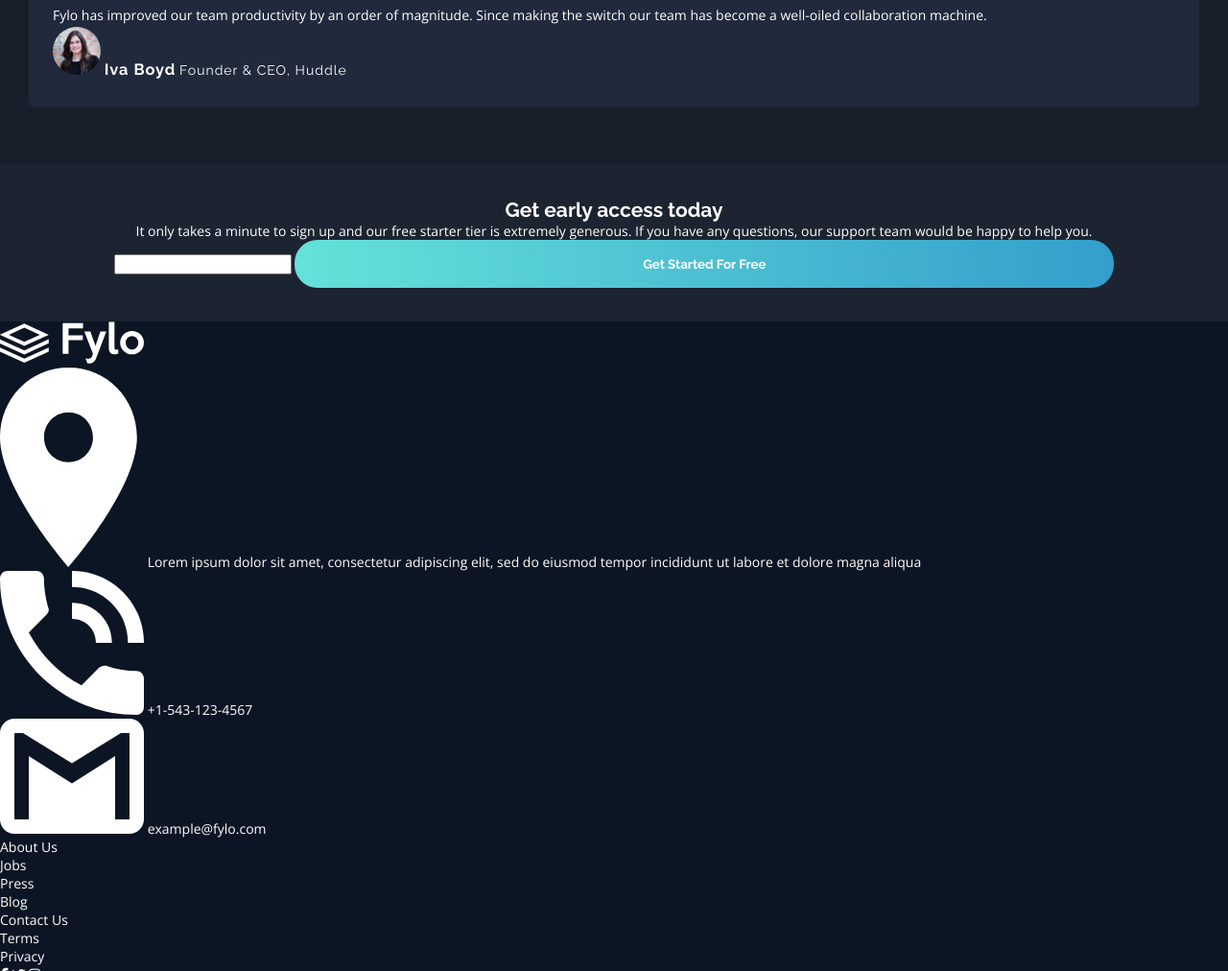
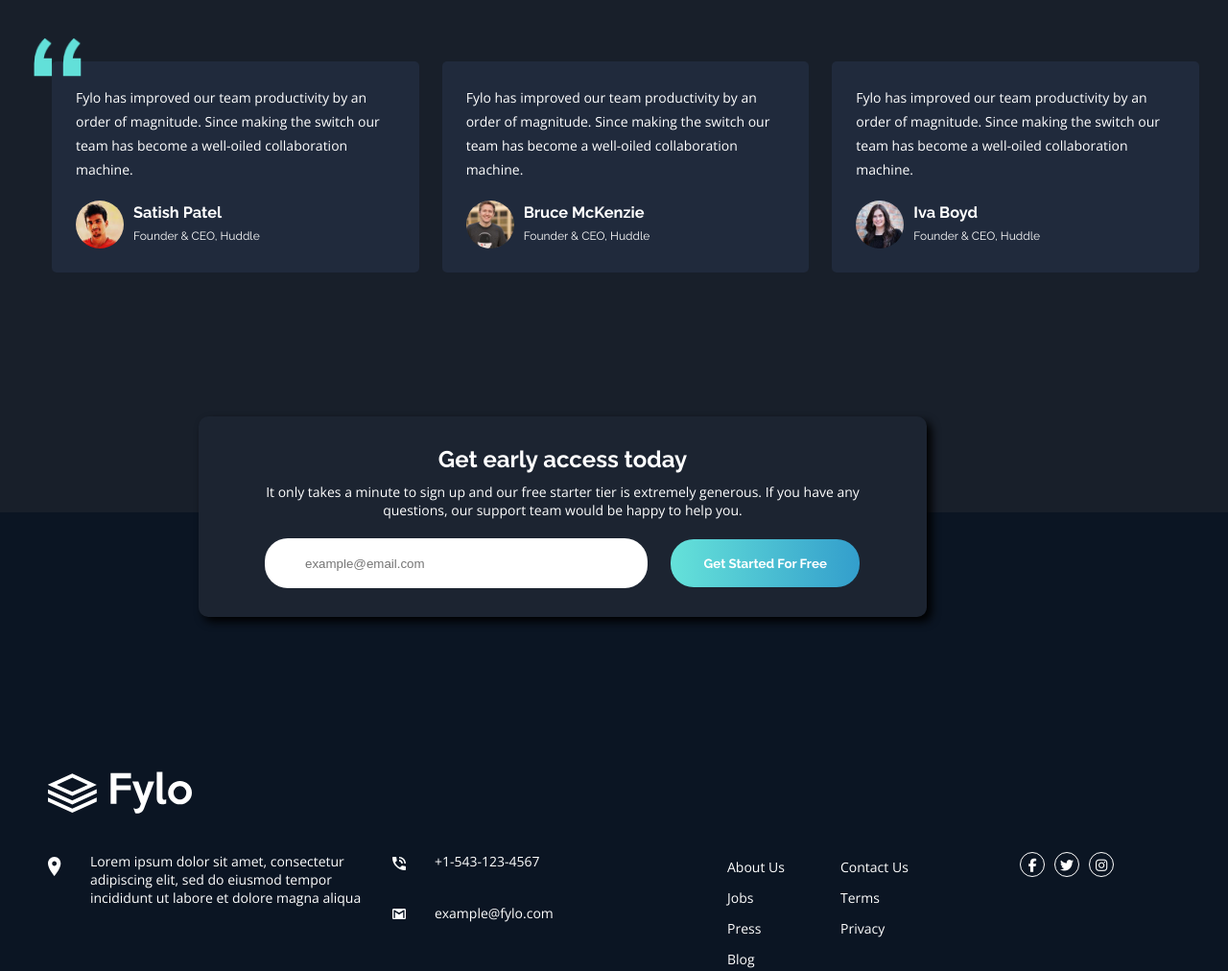
Before and after one commit to josepharsenicsulfate/fylo-dark, a plain HTML site: page index.html in a window 1280 px wide. Shown: the part 2411-3423 px from the top of the page at 96% size. Drawn offline with nearby package versions, Linux system fonts and the light colour scheme.

Commit message:
complete

```diff
--- a/assets/css/footer.css
+++ b/assets/css/footer.css
@@ -1,3 +1,125 @@
 footer{
     background-color: var(--dark-blue-footer-);
+
+    padding: 250px 20px 20px 20px;
+
+    display: grid;
 }
+
+footer > *{
+    margin: 20px 0;
+}
+
+footer .info{
+    display: grid;
+    grid-template-columns: 10% 90%;
+    grid-template-rows: repeat(3, auto);
+    row-gap: 14px;
+}
+footer .info img{
+    position:relative;
+    top: 5px;
+    width: 14px;
+}
+
+footer .about ul, footer .contact ul{
+    line-height: 32px;
+}
+
+footer .social{
+    display: flex;
+    justify-content: center;
+    gap: 10px;
+}
+
+footer .social div{
+    display: flex;
+    align-items: center;
+    justify-content: center;
+    border: 1px solid white;
+    border-radius: 50%;
+    width: 24px;
+    height: 24px;
+}
+
+@media (min-width: 768px){
+    footer{
+        padding: 250px 50px 20px 50px;
+        grid-template-columns: repeat(2, auto);
+        grid-template-rows: repeat(4, auto);
+    }
+
+    footer img{
+        grid-column: 1 / span 2;
+    }
+
+    footer .info{
+        grid-column: 1 / span 2;
+    }
+
+    footer .social{
+        grid-column: 1/ span 2;
+    }
+
+    footer .info{
+        grid-template-columns: 1fr 9fr 1fr 9fr;
+        grid-template-rows: auto auto;
+        column-gap: 10px;
+    }
+
+    footer .info :first-child{
+        grid-row: 1 / span 3;
+        grid-column: 1;
+    }
+
+    footer .info :nth-child(2){
+        grid-row: 1 / span 3;
+        grid-column: 2;
+    }
+
+    footer .info :nth-child(3){
+        grid-row: 1;
+        grid-column: 3;
+    }
+
+    footer .info :nth-child(4){
+        grid-row: 1;
+        grid-column: 4;
+    }
+
+    footer .info :nth-child(5){
+        grid-row: 2;
+        grid-column: 3;
+    }
+
+    footer .info :nth-child(6){
+        grid-row: 2;
+        grid-column: 4;
+    }
+}
+@media (min-width: 1024px) {
+    footer{
+        grid-template-columns: 6fr 1fr 1fr 2fr;
+        grid-template-rows: repeat(2, auto);
+    }
+
+    footer img{
+        grid-column: 1 / span 4;
+    }
+
+    footer .info{
+        grid-column: 1;
+    }
+
+    footer .about{
+        grid-column: 2;
+    }
+
+    footer .contact{
+        grid-column: 3;
+    }
+
+    footer .social{
+        grid-column: 4;
+    }
+}
--- a/assets/css/sections.css
+++ b/assets/css/sections.css
@@ -68,9 +68,18 @@ section.fill-content div a img{
     margin-left: 5px;
 }
 
-section.testimonial img{
-    width: 50px;
-    border-radius: 50%;
+section.testimonial{
+    display: grid;
+    gap: 24px;
+
+    padding-bottom: 250px;
+}
+
+section.testimonial #quote{
+    width: 25px;
+    position: relative;
+    left: 5px;
+    bottom: -24px;
 }
 
 section.testimonial .card{
@@ -80,18 +89,89 @@ section.testimonial .card{
     border-radius: 5px;
 
     padding: 25px;
-    margin: 25px 0;
 
     line-height: 25px;
 }
 
-section.testimonial .card h4{
+section.testimonial .card div{
+    margin-top: 20px;
+    display: grid;
+    grid-template-areas: "img name"
+                         "img title"
+    ;
+    grid-template-columns: 60px auto;
+    grid-template-rows: 25px 25px;
+}
+
+section.testimonial .card div img{
+    grid-area: img;
+}
+
+section.testimonial .card div h3{
+    grid-area: name;
+}
+
+section.testimonial .card div h4{
+    grid-area: title;
+
+    font-size: 12px;
     font-weight: 100;
 }
 
-section.testimonial .card :not(p){
-    display: inline-block;
-    letter-spacing: 1px;
+section.testimonial .card img{
+    width: 50px;
+    border-radius: 50%;
+}
+.card-container{
+    display: flex;
+    justify-content: center;
+
+    position: absolute;
+}
+
+div.form-card{
+    background-color: var(--dark-blue-intro-email-);
+    padding: 20px;
+
+    justify-content: center;
+    text-align: center;
+    width: 70%;
+    border-radius: 10px;
+
+    z-index: 10;
+    box-shadow: 5px 5px 10px black;
+
+    position: relative;
+
+    top: -445px;
+    left: -12px;
+}
+
+div.form-card > *{
+    margin: 10px 0;
+}
+
+div.form-card h1{
+    font-size: 24px;
+}
+
+div.form-card p{
+    font-weight: 100;
+}
+
+div.form-card input[type="text"]{
+    width: 100%;
+    height: 50px;
+    border-radius: 24px;
+
+    border: none;
+    outline: none;
+
+    text-indent: 10%;
+}
+
+div.form-card button{
+    width: 100%;
 }
 
 @media (min-width: 768px){
@@ -114,7 +194,8 @@ section.testimonial .card :not(p){
     }
 
     section.fill-content{
-        grid-template-columns: 50% 50%;
+        grid-template-columns: repeat(2,1fr);
+        gap: 25px;
     }
 
     section.fill-content div{
@@ -123,6 +204,35 @@ section.testimonial .card :not(p){
 
     section.fill-content img{
         width: 100%;
+    }
+}
+
+@media (min-width: 1024px){
+    section.testimonial{
+        grid-template-columns: 0 1fr 1fr 1fr;
+    }
+
+    section.testimonial #quote{
+        width: 50px;
+        bottom: 25px;
+    }
+
+    div.form-card{
+        width: 60%;
+        padding: 20px 50px;
+        top: -370px;
+    }
+
+    div.form-card input[type="text"]{
+        display: inline;
+        width: 60%;
+        margin: 10px 10px;
+    }
+
+    div.form-card button{
+        display: inline;
+        width: 30%;
+        margin: 10px 10px;
     }
 }
 
@@ -138,4 +248,9 @@ section.testimonial .card :not(p){
     section.features > * {
         padding: 25px 75px;
     }
+
+    div.form-card{
+        left: 150px;
+    }
+
 }
--- a/assets/css/style.css
+++ b/assets/css/style.css
@@ -28,6 +28,8 @@ body{
 
     font-family: 'Open Sans', 'sans serif';
     font-size: 14px;
+
+    background-color: var(--dark-blue-main-bg-);
 
     color: var(--white-);
 }
@@ -67,5 +69,15 @@ button{
     color: var(--white-);
 }
 
+#curve{
+    width: 100%;
+    position: relative;
+    display: block;
+
+    margin: 0;
+
+    background-color: var(--dark-blue-intro-email-);
+}
+
 .attribution { font-size: 11px; text-align: center; }
 .attribution a { color: hsl(228, 45%, 44%); }
--- a/index.html
+++ b/index.html
@@ -39,9 +39,9 @@
     </p>
     <button>Get Started</button>
   </section>
-
-  <!-- <img src="assets/images/bg-curvy-mobile.svg" alt="" style="display: block; width: 100%;"> -->
-
+  <div>
+    <img id="curve" src="assets/images/bg-curvy-mobile.svg" alt="">
+  </div>
   <section class="features">
 
     <div>
@@ -89,59 +89,68 @@
   </section>
 
   <section class="testimonial">
-    <img src="assets/images/bg-quotes.png" alt="">
+    <img id="quote" src="assets/images/bg-quotes.png" alt="">
     <div class="card">
       <p>
         Fylo has improved our team productivity by an order of magnitude. Since making the switch our team has become a well-oiled collaboration machine.
       </p>
+      <div>
         <img src="assets/images/profile-1.jpg" alt="">
         <h3>Satish Patel</h3>
         <h4>Founder & CEO, Huddle</h4>
+      </div>
     </div>
     <div class="card">
       <p>
         Fylo has improved our team productivity by an order of magnitude. Since making the switch our team has become a well-oiled collaboration machine.
       </p>
+      <div>
         <img src="assets/images/profile-2.jpg" alt="">
         <h3>Bruce McKenzie</h3>
         <h4>Founder & CEO, Huddle</h4>
+      </div>
+
     </div>
     <div class="card">
       <p>
         Fylo has improved our team productivity by an order of magnitude. Since making the switch our team has become a well-oiled collaboration machine.
       </p>
+      <div>
         <img src="assets/images/profile-3.jpg" alt="">
         <h3>Iva Boyd</h3>
         <h4>Founder & CEO, Huddle</h4>
       </div>
+    </div>
   </section>
 
-  <section class="form-card">
+
+  <footer>
+    <div class="card-container">
+      <div class="form-card">
         <h1>Get early access today</h1>
         <p>
           It only takes a minute to sign up and our free starter tier is extremely generous. If you have any questions, our support team would be happy to help you.
         </p>
-    <input type="text" name="">
+        <input type="text" name="" placeholder="example@email.com">
         <button>Get Started For Free</button>
-  </section>
+      </div>
+    </div>
 
-  <footer>
     <img src="assets/images/logo.svg" alt="">
     <div class="info">
+      <img src="assets/images/icon-location.svg" alt="">
       <p>
-        <img src="assets/images/icon-location.svg" alt="">
         Lorem ipsum dolor sit amet, consectetur adipiscing elit, sed do eiusmod tempor incididunt ut labore et dolore magna aliqua
       </p>
+      <img src="assets/images/icon-phone.svg" alt="">
       <p>
-        <img src="assets/images/icon-phone.svg" alt="">
         +1-543-123-4567
       </p>
+      <img src="assets/images/icon-email.svg" alt="">
       <p>
-        <img src="assets/images/icon-email.svg" alt="">
         example@fylo.com
       </p>
     </div>
-    <div class="link">
     <div class="about">
       <ul>
         <li><a href="#">About Us</a></li>
@@ -157,11 +166,10 @@
         <li><a href="#">Privacy</a></li>
       </ul>
     </div>
-    </div>
     <div class="social">
-      <a href="#"><i class="fa-brands fa-facebook-f"></i></a>
-      <a href="#"><i class="fa-brands fa-twitter"></i></a>
-      <a href="#"><i class="fa-brands fa-instagram"></i></a>
+      <div><a href="#"><i class="fa-brands fa-facebook-f"></i></a></div>
+      <div><a href="#"><i class="fa-brands fa-twitter"></i></a></div>
+      <div><a href="#"><i class="fa-brands fa-instagram"></i></a></div>
     </div>
   </footer>
 
```
Lines whose indentation alone changed are shown as unchanged.
